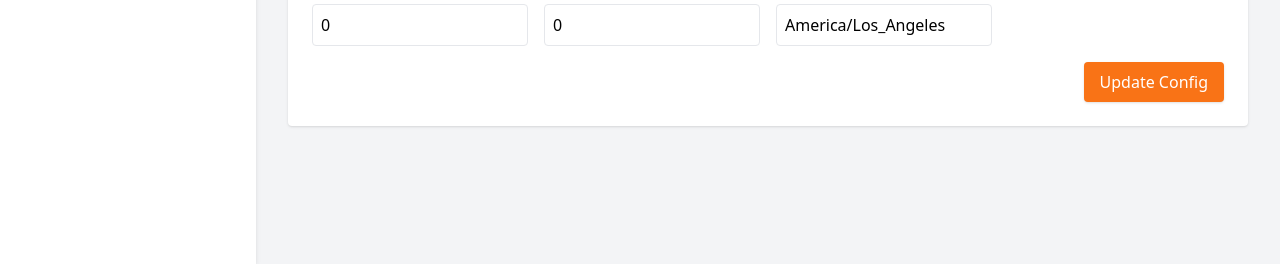
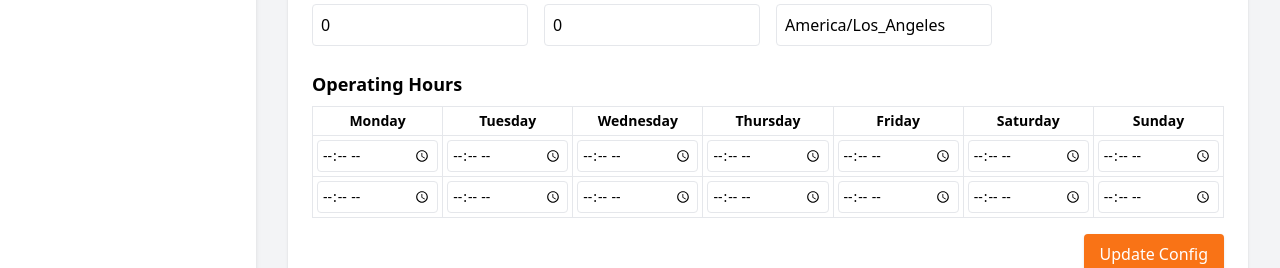
Before and after one commit to rodneyberubee/viv-frontend, a Next.js app: page /dashboard/template in a window 1280 px wide. Shown: the part 536-804 px from the top of the page. Built offline with nearby package versions, Linux system fonts and the light colour scheme; no server answers; sample sign-in values are in the browser's storage.

Commit message:
Update template.tsx

```diff
--- a/pages/dashboard/template.tsx
+++ b/pages/dashboard/template.tsx
@@ -35,6 +35,7 @@ const headerLabels: Record<string, string> = {
 };
 
 const editableFields = ['date', 'timeSlot', 'name', 'partySize', 'contactInfo', 'status', 'confirmationCode'];
+const daysOfWeek = ['monday','tuesday','wednesday','thursday','friday','saturday','sunday'];
 
 const DashboardTemplate: React.FC<DashboardProps> = ({ restaurantId }) => {
   const [jwtToken, setJwtToken] = useState<string | null>(null);
@@ -303,6 +304,33 @@ const DashboardTemplate: React.FC<DashboardProps> = ({ restaurantId }) => {
             <div><label className="block text-gray-700 font-medium mb-1">Future Cutoff (days)</label><input name="futureCutoff" type="number" value={String(config.futureCutoff ?? '')} onChange={handleConfigChange} className="p-2 border rounded w-full" /></div>
             <div><label className="block text-gray-700 font-medium mb-1">Timezone</label><input name="timeZone" type="text" value={config.timeZone || ''} onChange={handleConfigChange} className="p-2 border rounded w-full" /></div>
           </div>
+
+          {/* Operating Hours */}
+          <div className="mt-6 overflow-auto">
+            <h3 className="text-lg font-semibold mb-2">Operating Hours</h3>
+            <table className="w-full text-sm border">
+              <thead>
+                <tr>{daysOfWeek.map(day => <th key={day} className="border px-2 py-1 capitalize">{day}</th>)}</tr>
+              </thead>
+              <tbody>
+                <tr>
+                  {daysOfWeek.map(day => (
+                    <td key={day + 'Open'} className="border px-1 py-1">
+                      <input type="time" name={`${day}Open`} value={config[`${day}Open`] || ''} onChange={handleConfigChange} className="w-full p-1 border rounded" />
+                    </td>
+                  ))}
+                </tr>
+                <tr>
+                  {daysOfWeek.map(day => (
+                    <td key={day + 'Close'} className="border px-1 py-1">
+                      <input type="time" name={`${day}Close`} value={config[`${day}Close`] || ''} onChange={handleConfigChange} className="w-full p-1 border rounded" />
+                    </td>
+                  ))}
+                </tr>
+              </tbody>
+            </table>
+          </div>
+
           <div className="flex justify-end"><button onClick={updateConfig} className="mt-4 bg-orange-500 text-white px-4 py-2 rounded shadow hover:bg-orange-600">Update Config</button></div>
         </section>
       </main>
```
